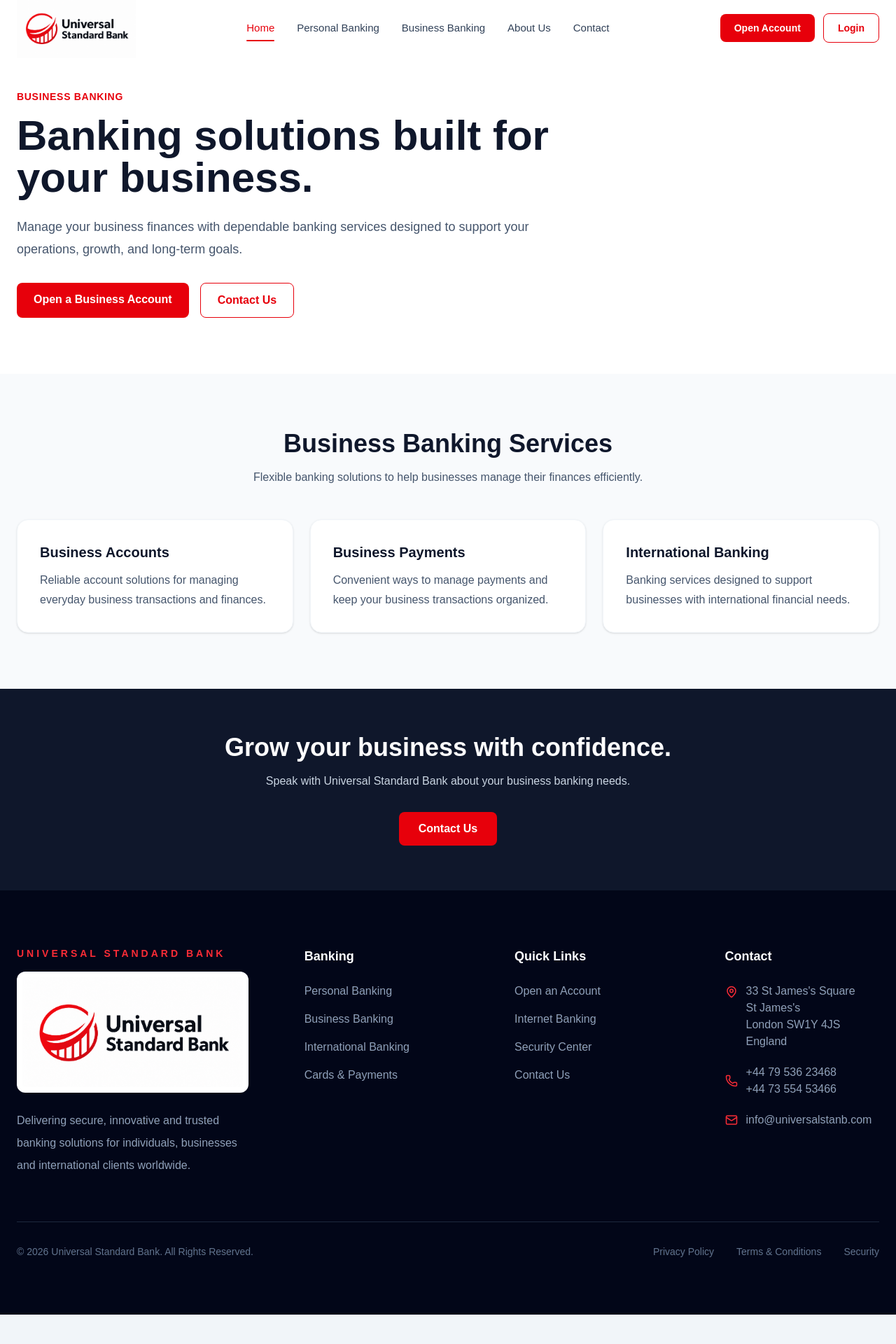
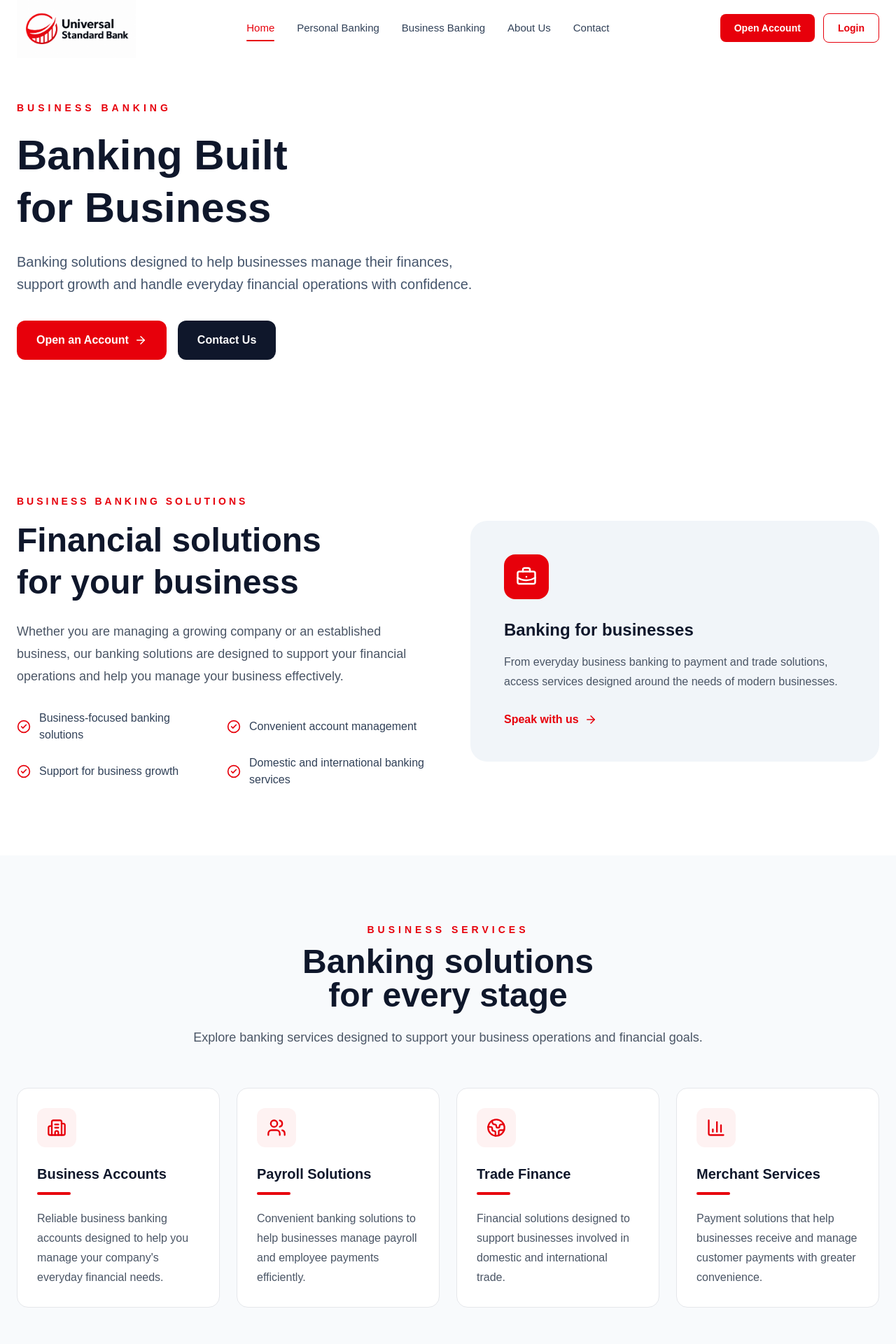
Before and after one commit to NetfacilitiesLtd/universal-standard-bank, a Next.js app: page /business-banking in a window 1280 px wide. Shown: the top 1920 px of the page at 70% size. Before the commit the page ends 1878 px from the top, so only its background shows below. Built offline with nearby package versions, Linux system fonts and the light colour scheme.

Commit message:
Update business banking page

```diff
--- a/app/business-banking/page.tsx
+++ b/app/business-banking/page.tsx
@@ -1,40 +1,87 @@
 import Link from "next/link";
+import {
+  BriefcaseBusiness,
+  Building2,
+  Users,
+  BarChart3,
+  Globe2,
+  ArrowRight,
+  CheckCircle2,
+} from "lucide-react";
 import Navbar from "@/components/Navbar";
 import Footer from "@/components/Footer";
 
+const services = [
+  {
+    title: "Business Accounts",
+    description:
+      "Reliable business banking accounts designed to help you manage your company's everyday financial needs.",
+    icon: Building2,
+  },
+  {
+    title: "Payroll Solutions",
+    description:
+      "Convenient banking solutions to help businesses manage payroll and employee payments efficiently.",
+    icon: Users,
+  },
+  {
+    title: "Trade Finance",
+    description:
+      "Financial solutions designed to support businesses involved in domestic and international trade.",
+    icon: Globe2,
+  },
+  {
+    title: "Merchant Services",
+    description:
+      "Payment solutions that help businesses receive and manage customer payments with greater convenience.",
+    icon: BarChart3,
+  },
+];
+
+const benefits = [
+  "Business-focused banking solutions",
+  "Convenient account management",
+  "Support for business growth",
+  "Domestic and international banking services",
+];
+
 export default function BusinessBankingPage() {
   return (
-    <main className="min-h-screen bg-slate-50">
+    <main className="bg-white">
       <Navbar />
 
       {/* Hero */}
-      <section className="bg-white pt-32 pb-20">
-        <div className="max-w-7xl mx-auto px-6">
+      <section className="relative overflow-hidden bg-white pt-36 pb-24">
+        <div className="relative max-w-7xl mx-auto px-6">
           <div className="max-w-3xl">
-            <p className="text-sm font-semibold uppercase tracking-wider text-red-600">
+            <p className="uppercase tracking-[5px] text-red-600 text-sm font-semibold">
               Business Banking
             </p>
 
-            <h1 className="mt-4 text-4xl md:text-6xl font-bold text-slate-900">
-              Banking solutions built for your business.
+            <h1 className="mt-5 text-5xl md:text-6xl font-bold text-slate-900 leading-tight">
+              Banking Built
+              <br />
+              for Business
             </h1>
 
-            <p className="mt-6 text-lg leading-8 text-slate-600">
-              Manage your business finances with dependable banking services
-              designed to support your operations, growth, and long-term goals.
+            <p className="mt-6 text-lg md:text-xl text-slate-600 leading-8 max-w-2xl">
+              Banking solutions designed to help businesses manage their
+              finances, support growth and handle everyday financial
+              operations with confidence.
             </p>
 
-            <div className="mt-8 flex flex-wrap gap-4">
+            <div className="mt-9 flex flex-col sm:flex-row gap-4">
               <Link
                 href="/apply"
-                className="rounded-lg bg-red-600 px-6 py-3 font-semibold text-white transition hover:bg-red-700"
+                className="inline-flex items-center justify-center gap-2 rounded-xl bg-red-600 px-7 py-4 font-semibold text-white transition hover:bg-red-700"
               >
-                Open a Business Account
+                Open an Account
+                <ArrowRight size={18} />
               </Link>
 
               <Link
                 href="/contact"
-                className="rounded-lg border border-red-600 px-6 py-3 font-semibold text-red-600 transition hover:bg-red-600 hover:text-white"
+                className="inline-flex items-center justify-center gap-2 rounded-xl bg-slate-900 px-7 py-4 font-semibold text-white transition hover:bg-slate-800"
               >
                 Contact Us
               </Link>
@@ -43,74 +90,144 @@
         </div>
       </section>
 
-      {/* Services */}
-      <section className="py-20">
+      {/* Introduction */}
+      <section className="py-24">
         <div className="max-w-7xl mx-auto px-6">
-          <div className="text-center max-w-2xl mx-auto">
-            <h2 className="text-3xl md:text-4xl font-bold text-slate-900">
-              Business Banking Services
+          <div className="grid lg:grid-cols-2 gap-16 items-center">
+            <div>
+              <p className="uppercase tracking-[4px] text-red-600 text-sm font-semibold">
+                Business Banking Solutions
+              </p>
+
+              <h2 className="mt-4 text-4xl md:text-5xl font-bold text-slate-900 leading-tight">
+                Financial solutions
+                <br />
+                for your business
               </h2>
 
-            <p className="mt-4 text-slate-600">
-              Flexible banking solutions to help businesses manage their
-              finances efficiently.
+              <p className="mt-6 text-lg text-gray-600 leading-8">
+                Whether you are managing a growing company or an established
+                business, our banking solutions are designed to support your
+                financial operations and help you manage your business
+                effectively.
               </p>
+
+              <div className="mt-8 grid sm:grid-cols-2 gap-4">
+                {benefits.map((benefit) => (
+                  <div
+                    key={benefit}
+                    className="flex items-center gap-3 text-slate-700"
+                  >
+                    <CheckCircle2
+                      size={20}
+                      className="text-red-600 flex-shrink-0"
+                    />
+                    <span>{benefit}</span>
+                  </div>
+                ))}
+              </div>
             </div>
 
-          <div className="mt-12 grid gap-6 md:grid-cols-3">
-            <div className="rounded-2xl bg-white p-8 shadow-sm border border-slate-100">
-              <h3 className="text-xl font-semibold text-slate-900">
-                Business Accounts
-              </h3>
-              <p className="mt-3 text-slate-600 leading-7">
-                Reliable account solutions for managing everyday business
-                transactions and finances.
-              </p>
+            <div className="rounded-3xl bg-slate-100 p-10 md:p-12">
+              <div className="w-16 h-16 rounded-2xl bg-red-600 flex items-center justify-center">
+                <BriefcaseBusiness size={30} className="text-white" />
               </div>
 
-            <div className="rounded-2xl bg-white p-8 shadow-sm border border-slate-100">
-              <h3 className="text-xl font-semibold text-slate-900">
-                Business Payments
+              <h3 className="mt-7 text-2xl font-bold text-slate-900">
+                Banking for businesses
               </h3>
-              <p className="mt-3 text-slate-600 leading-7">
-                Convenient ways to manage payments and keep your business
-                transactions organized.
+
+              <p className="mt-4 text-gray-600 leading-7">
+                From everyday business banking to payment and trade solutions,
+                access services designed around the needs of modern
+                businesses.
               </p>
-            </div>
 
-            <div className="rounded-2xl bg-white p-8 shadow-sm border border-slate-100">
-              <h3 className="text-xl font-semibold text-slate-900">
-                International Banking
-              </h3>
-              <p className="mt-3 text-slate-600 leading-7">
-                Banking services designed to support businesses with
-                international financial needs.
-              </p>
+              <Link
+                href="/contact"
+                className="inline-flex items-center gap-2 mt-7 font-semibold text-red-600 hover:gap-3 transition-all"
+              >
+                Speak with us
+                <ArrowRight size={18} />
+              </Link>
             </div>
           </div>
         </div>
       </section>
 
-      {/* CTA */}
-      <section className="bg-slate-900 py-16">
-        <div className="max-w-4xl mx-auto px-6 text-center">
-          <h2 className="text-3xl md:text-4xl font-bold text-white">
-            Grow your business with confidence.
+      {/* Services */}
+      <section className="bg-slate-50 py-24">
+        <div className="max-w-7xl mx-auto px-6">
+          <div className="text-center max-w-3xl mx-auto">
+            <p className="uppercase tracking-[5px] text-red-600 text-sm font-semibold">
+              Business Services
+            </p>
+
+            <h2 className="mt-3 text-4xl md:text-5xl font-bold text-slate-900">
+              Banking solutions
+              <br />
+              for every stage
             </h2>
 
-          <p className="mt-4 text-slate-300">
-            Speak with Universal Standard Bank about your business banking
-            needs.
+            <p className="mt-5 text-lg text-gray-600 leading-8">
+              Explore banking services designed to support your business
+              operations and financial goals.
+            </p>
+          </div>
+
+          <div className="grid grid-cols-1 md:grid-cols-2 lg:grid-cols-4 gap-6 mt-14">
+            {services.map((service) => {
+              const Icon = service.icon;
+
+              return (
+                <div
+                  key={service.title}
+                  className="bg-white border border-gray-200 rounded-2xl p-7 hover:-translate-y-1 hover:border-red-600 hover:shadow-xl transition-all duration-300"
+                >
+                  <div className="w-14 h-14 rounded-xl bg-red-50 flex items-center justify-center">
+                    <Icon size={28} className="text-red-600" />
+                  </div>
+
+                  <h3 className="mt-6 text-xl font-bold text-slate-900">
+                    {service.title}
+                  </h3>
+
+                  <div className="w-12 h-1 bg-red-600 rounded-full mt-3" />
+
+                  <p className="mt-5 text-gray-600 leading-7">
+                    {service.description}
+                  </p>
+                </div>
+              );
+            })}
+          </div>
+        </div>
+      </section>
+
+      {/* CTA */}
+      <section className="py-24">
+        <div className="max-w-5xl mx-auto px-6">
+          <div className="rounded-3xl bg-red-600 px-8 py-14 md:px-14 text-center">
+            <h2 className="text-3xl md:text-4xl font-bold text-white">
+              Let's support your business
+            </h2>
+
+            <p className="mt-4 text-red-100 text-lg leading-7 max-w-2xl mx-auto">
+              Explore business banking solutions designed to help you manage
+              your finances and support your business objectives.
             </p>
 
             <Link
               href="/contact"
-            className="inline-block mt-8 rounded-lg bg-red-600 px-7 py-3 font-semibold text-white transition hover:bg-red-700"
+              className="inline-flex items-center gap-2 mt-8 rounded-xl bg-white px-7 py-4 font-semibold text-red-600 transition hover:bg-slate-100"
             >
               Contact Us
+              <ArrowRight size={18} />
             </Link>
           </div>
+        </div>
       </section>
+
       <Footer />
     </main>
   );
```
Lines whose indentation alone changed are shown as unchanged.
